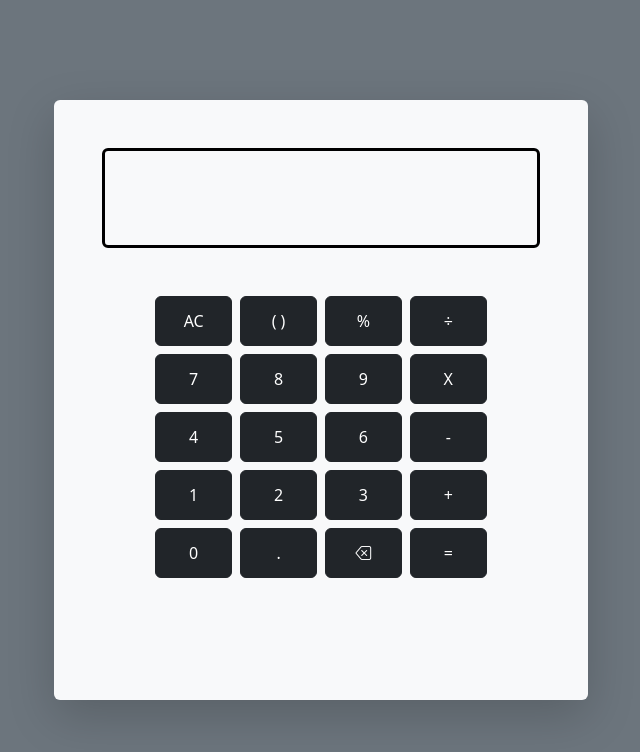
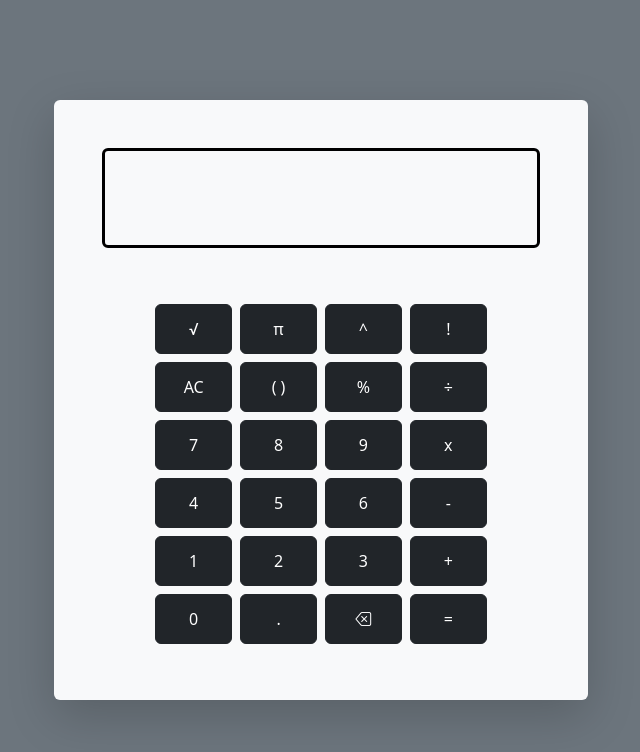
Before and after one commit to tomaslmz/calculadora-bootstrap, a plain HTML site: page index.html in a window 1280 px wide. Shown: the whole page, without its empty margins (319-959 px from the left). Drawn offline with nearby package versions, Linux system fonts and the light colour scheme.

Commit message:
feat: calculadora quase funcional

```diff
--- a/index.html
+++ b/index.html
@@ -34,21 +34,22 @@
         .number {
             font-size: 3em;
         }
-
-        ::-webkit-scrollbar {
-            width: 0;
-            height: 0;
-        }
     </style>
 </head>
 <body class="d-flex justify-content align-items-center bg-secondary">
     <main class="container col-xl-5 col-lg-5 bg-light shadow-lg p-5 rounded">
-        <section class="container-fluid border border-black border-3 h100 rounded d-flex align-items-center justify-content-end overflow-scroll">
+        <section class="container-fluid border border-black border-3 h100 rounded d-flex align-items-center justify-content-end overflow-auto">
             <h1 class="number" id="screen"></h1>
         </section>
         <section class="d-flex flex-column justify-content-center">
             <section class="grid mt-5 buttons">
-                <div class="row justify-content-center gap-2">
+                <div class="row justify-content-center gap-2 mt-2">
+                    <button class="btn btn-dark col-2" onclick="buttons('√')">√</button>
+                    <button class="btn btn-dark col-2" onclick="buttons('π')">π</button>
+                    <button class="btn btn-dark col-2" onclick="buttons('^')">^</button>
+                    <button class="btn btn-dark col-2" onclick="buttons('!')">!</button>
+                </div>
+                <div class="row justify-content-center gap-2 mt-2">
                     <button class="btn btn-dark col-2" onclick="buttons('AC')">AC</button>
                     <button class="btn btn-dark col-2" onclick="buttons('()')">( )</button>
                     <button class="btn btn-dark col-2" onclick="buttons('%')">%</button>
@@ -58,7 +59,7 @@
                     <button class="btn btn-dark col-2" onclick="buttons(7)">7</button>
                     <button class="btn btn-dark col-2" onclick="buttons(8)">8</button>
                     <button class="btn btn-dark col-2" onclick="buttons(9)">9</button>
-                    <button class="btn btn-dark col-2" onclick="buttons('*')">X</button>
+                    <button class="btn btn-dark col-2" onclick="buttons('*')">x</button>
                 </div>
                 <div class="row justify-content-center gap-2 mt-2">
                     <button class="btn btn-dark col-2" onclick="buttons(4)">4</button>
--- a/script.js
+++ b/script.js
@@ -3,6 +3,13 @@ var equation = '';
 const screen = document.getElementById("screen");
 
 const buttons = (value) => {
+    if(screen.innerHTML == 'ERROR') {
+        equation = '';
+        screen.innerHTML = '';
+        par = true;
+        screen.style.color = 'black';
+    }
+
     switch(value) {
         case 'AC':
             equation = '';
@@ -20,21 +27,80 @@ const buttons = (value) => {
                 par = true;
             }
         break;
+        case '*':
+            if(equation.substring(equation.length - 1) == '+' || equation.substring(equation.length - 1) == '-' || equation.substring(equation.length - 1) == '*' || equation.substring(equation.length - 1) == '/' || screen.innerHTML.substring(screen.innerHTML.length - 1) == '%' || screen.innerHTML.substring(screen.innerHTML.length - 1) == '√' || screen.innerHTML.substring(screen.innerHTML.length - 1) == 'π' || screen.innerHTML.substring(screen.innerHTML.length - 1) == '^' || screen.innerHTML.substring(screen.innerHTML.length - 1) == '!') {
+                equation = equation.substring(0, equation.length - 1);
+                screen.innerHTML = screen.innerHTML.substring(0, screen.innerHTML.length - 1);
+            }
+            equation+=value;
+            screen.innerHTML += 'x';
+        break;
         case '/':
-            equation += '/';
+            if(equation.substring(equation.length - 1) == '+' || equation.substring(equation.length - 1) == '-' || equation.substring(equation.length - 1) == '*' || equation.substring(equation.length - 1) == '/' || screen.innerHTML.substring(screen.innerHTML.length - 1) == '%' || screen.innerHTML.substring(screen.innerHTML.length - 1) == '√' || screen.innerHTML.substring(screen.innerHTML.length - 1) == 'π' || screen.innerHTML.substring(screen.innerHTML.length - 1) == '^' || screen.innerHTML.substring(screen.innerHTML.length - 1) == '!') {
+                equation = equation.substring(0, equation.length - 1);
+                screen.innerHTML = screen.innerHTML.substring(0, screen.innerHTML.length - 1);
+            }
+
+            equation+='/';
             screen.innerHTML += '÷';
         break;
         case '=':
-            equation = math.evaluate(equation)
-            screen.innerHTML = equation;
+            if(screen.innerHTML != '') {
+                try {
+                    equation = eval(equation).toString();
+                    screen.innerHTML = equation;
+                } catch(e) {
+                    alert(e);
+                    screen.style.color = 'red';
+                    screen.innerHTML = 'ERROR';
+                }
+            }
+        break;
+        case '%':
+            if(equation.substring(equation.length - 1) == '+' || equation.substring(equation.length - 1) == '-' || equation.substring(equation.length - 1) == '*' || equation.substring(equation.length - 1) == '/' || screen.innerHTML.substring(screen.innerHTML.length - 1) == '%' || screen.innerHTML.substring(0, screen.innerHTML.length - 1) == '√' || screen.innerHTML.substring(screen.innerHTML.length - 1) == 'π' || screen.innerHTML.substring(screen.innerHTML.length - 1) == '^' || screen.innerHTML.substring(screen.innerHTML.length - 1) == '!') {
+                equation = equation.substring(0, equation.length - 1);
+                screen.innerHTML = screen.innerHTML.substring(0, screen.innerHTML.length - 1);
+            }
+            equation += '*(1/100)*';
+            screen.innerHTML += '%';
         break;
         case 'backspace':
+            if(screen.innerHTML.substring(0, screen.innerHTML.length - 1) == '(') {
+                par = false;
+            } else {
+                par = true;
+            }
             screen.innerHTML = screen.innerHTML.substring(0, screen.innerHTML.length - 1);
             equation = equation.substring(0, equation.length - 1);
         break;
+        case '√':
+            if(equation.substring(equation.length - 1) == '+' || equation.substring(equation.length - 1) == '-' || equation.substring(equation.length - 1) == '*' || equation.substring(equation.length - 1) == '/' || screen.innerHTML.substring(screen.innerHTML.length - 1) == '%' || screen.innerHTML.substring(screen.innerHTML.length - 1) == '√' || screen.innerHTML.substring(screen.innerHTML.length - 1) == 'π' || screen.innerHTML.substring(screen.innerHTML.length - 1) == '^' || screen.innerHTML.substring(screen.innerHTML.length - 1) == '!') {
+                screen.innerHTML = screen.innerHTML.substring(0, screen.innerHTML.length - 1);
+                equation = equation.substring(0, equation.length - 1);
+            }
+            equation += "Math.sqrt(";
+            screen.innerHTML += "√(";
+            par = false;
+
+        break;
         default:
-            equation+=value;
-            screen.innerHTML += value;
+            if(typeof value == 'number') {
+                equation+=value;
+                screen.innerHTML += value;
+            } else {
+                if(equation.substring(equation.length - 1) == '+' || equation.substring(equation.length - 1) == '-' || equation.substring(equation.length - 1) == '*' || equation.substring(equation.length - 1) == '/' || screen.innerHTML.substring(screen.innerHTML.length - 1) == '%' || screen.innerHTML.substring(screen.innerHTML.length - 1) == '√' || screen.innerHTML.substring(screen.innerHTML.length - 1) == 'π' || screen.innerHTML.substring(screen.innerHTML.length - 1) == '^' || screen.innerHTML.substring(screen.innerHTML.length - 1) == '!') {
+                    screen.innerHTML = screen.innerHTML.substring(0, screen.innerHTML.length - 1);
+                    equation = equation.substring(0, equation.length - 1);
+
+                }
+                equation += value;
+                screen.innerHTML += value;
+            }
         break;
     }
 }
+
+{/* <button class="btn btn-dark col-2" onclick="buttons('√')">√</button>
+<button class="btn btn-dark col-2" onclick="buttons('π')">π</button>
+<button class="btn btn-dark col-2" onclick="buttons('^')">^</button>
+<button class="btn btn-dark col-2" onclick="buttons('!')">!</button> */}
```
